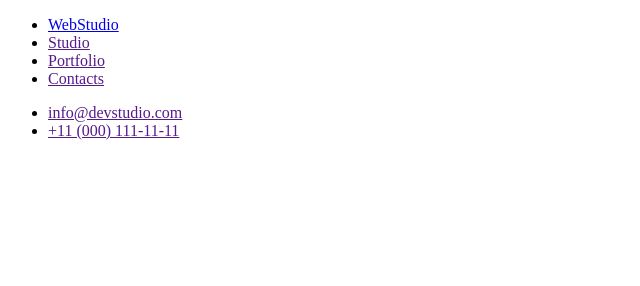
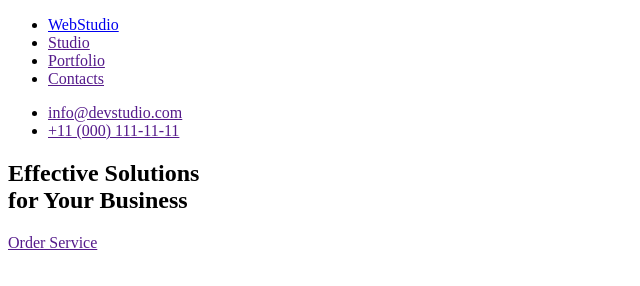
Before and after one commit to RomanIsaiev/goit-markup-hw-01, a plain HTML site: page index.html in a window 1280 px wide. Shown: the whole page, without its empty margins (0-640 px from the left). Drawn offline with Linux system fonts and the light colour scheme.

Commit message:
section-1

```diff
--- a/index.html
+++ b/index.html
@@ -22,5 +22,15 @@
         <li><a href="">+11 (000) 111-11-11</a></li>
       </ul>
     </header>
+    <main>
+      <!-- section-1 -->
+      <section>
+        <h1>
+          Effective Solutions <br />
+          for Your Business
+        </h1>
+        <a href="">Order Service</a>
+      </section>
+    </main>
   </body>
 </html>
```
